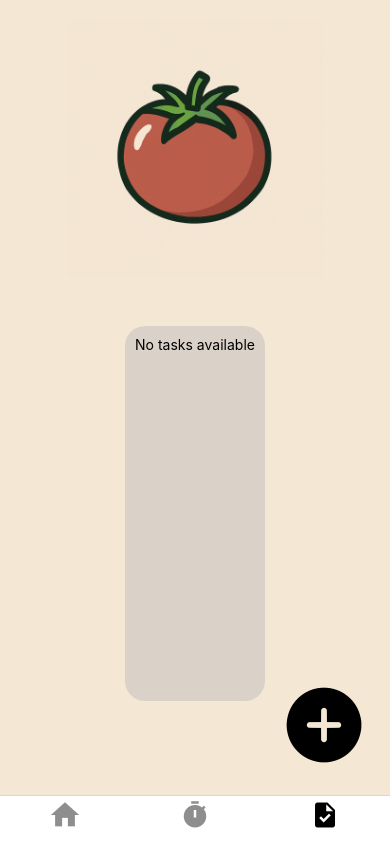
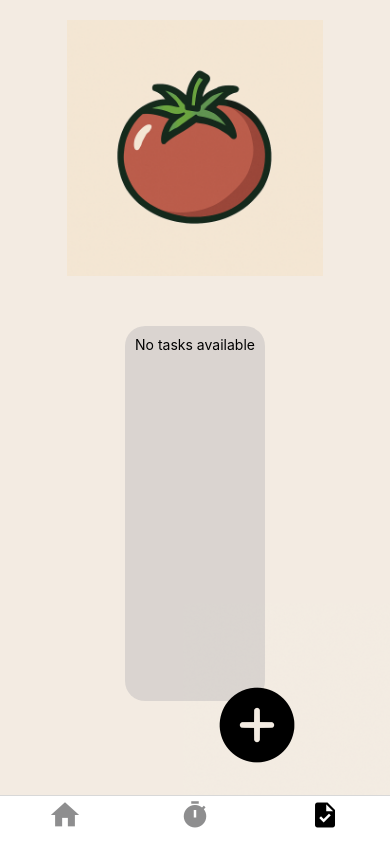
Before and after one commit to gabrielvedova/doropomo, a React Native app in the folder doropomo/: screen /Tasks in a window 390 px wide. Built offline with nearby package versions, Linux system fonts and the light colour scheme.

Commit message:
feat(App, Home, Tasks, Timer): add background image to components and update layouts

```diff
--- a/doropomo/src/views/Home.js
+++ b/doropomo/src/views/Home.js
@@ -4,26 +4,41 @@
   StyleSheet,
   TouchableOpacity,
   ScrollView,
+  ImageBackground,
 } from "react-native";
 import Tasks from "./Tasks";
 import Timer from "./Timer";
 import colors from "../colors.json";
+import background from "../../assets/BackgroundDoropomo.png";
 
 export default (props) => {
   return (
-    <SafeAreaView style={styles.container}>
-      <Timer showButton={false}/>
-      <Tasks showButton={false} showImage={false}/>
-    </SafeAreaView>
+    <ImageBackground
+      source={background}
+      resizeMode="cover"
+      style={styles.background}
+      imageStyle={{ opacity: 0.5 }}
+    >
+      <SafeAreaView style={styles.container}>
+        <Timer showButton={false} />
+        <Tasks showButton={false} showImage={false} />
+      </SafeAreaView>
+    </ImageBackground>
   );
 };
 
 const styles = StyleSheet.create({
+  background: {
+    flex: 1,
+    justifyContent: "center",
+    alignItems: "center",
+    backgroundColor: colors.background,
+  },
   container: {
     flex: 1,
     justifyContent: "center",
     alignItems: "center",
-    backgroundColor: colors.background,
+
     paddingTop: 40,
   },
   pomodoroItem: {
--- a/doropomo/src/views/Tasks.js
+++ b/doropomo/src/views/Tasks.js
@@ -7,14 +7,16 @@
   View,
   TextInput,
   Image,
+  ImageBackground,
 } from "react-native";
 import AsyncStorage from "@react-native-async-storage/async-storage";
 import uuid from "react-native-uuid";
 import ListTasks from "../components/tasks/ListTasks";
 import Ionicons from "@expo/vector-icons/Ionicons";
 import colors from "../colors.json";
+import background from "../../assets/BackgroundDoropomo.png";
 
-export default ({ showButton = true, showImage= true }) => {
+export default ({ showButton = true, showImage = true }) => {
   const [isEditing, setIsEditing] = useState(false);
   const [listTasks, setListTasks] = useState([]);
   const [isNewTask, setIsNewTask] = useState(false);
@@ -60,6 +62,12 @@
   };
 
   return (
+    <ImageBackground
+      source={background}
+      resizeMode="cover"
+      style={styles.container}
+      imageStyle={{ opacity: 0.5 }}
+    >
       <SafeAreaView style={styles.container}>
         {isNewTask ? (
           <View style={styles.newTaskContainer}>
@@ -81,11 +89,13 @@
           </View>
         ) : (
           <>
-        {showImage && <Image
+            {showImage && (
+              <Image
                 source={require("../../assets/doropomoLogo.png")}
                 style={{ marginTop: 20, height: 256, width: 256 }} // ajuste os valores conforme desejar
                 resizeMode="contain"
-          />}
+              />
+            )}
             <ListTasks
               isEditing={isEditing}
               setIsEditing={setIsEditing}
@@ -106,6 +116,7 @@
           </>
         )}
       </SafeAreaView>
+    </ImageBackground>
   );
 };
 
@@ -114,7 +125,6 @@
     flex: 1,
     justifyContent: "center",
     alignItems: "center",
-    backgroundColor: colors.background,
   },
   buttonAddTaskContainer: {
     position: "absolute",
--- a/doropomo/src/views/Timer.js
+++ b/doropomo/src/views/Timer.js
@@ -10,12 +10,14 @@
   return (
     <View style={styles.container}>
       <Intervals isRunning={isRunning} />
-      {showButton && (<TouchableOpacity
-        onPress={() => setIsRunning(!isRunning)}
-        style={styles.button}
-      >
-        <Text style={styles.buttonText}>{isRunning ? "Pause" : "Start"}</Text>
-      </TouchableOpacity>)}
+      {showButton && (
+        <TouchableOpacity
+          onPress={() => setIsRunning(!isRunning)}
+          style={styles.button}
+        >
+          <Text style={styles.buttonText}>{isRunning ? "Pause" : "Start"}</Text>
+        </TouchableOpacity>
+      )}
     </View>
   );
 };
@@ -26,7 +28,6 @@
     justifyContent: "center",
     alignItems: "center",
     width: "100%",
-    backgroundColor: colors.background,
   },
   button: {
     padding: 10,
```
Also changed, not shown: doropomo/src/App.js (+2 -9 lines). Lines whose indentation alone changed are shown as unchanged.
